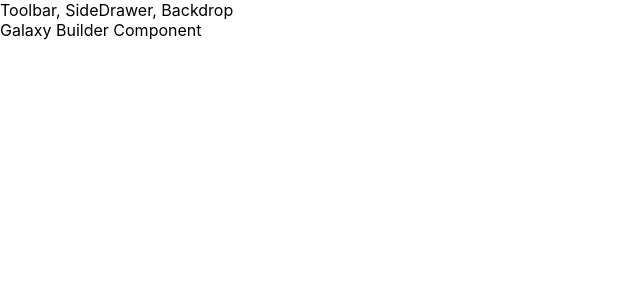
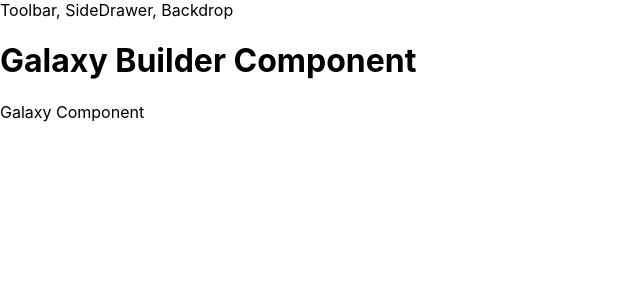
Before and after one commit to mcheng09/react-galaxy-builder, a React app: page / in a window 1280 px wide. Shown: the top 300 px of the page, without its empty margins (0-640 px from the left). Built offline with nearby package versions, Linux system fonts and the light colour scheme.

Commit message:
updates(GalaxyBuilder): imports Galaxy

```diff
--- a/src/containers/GalaxyBuilder/GalaxyBuilder.js
+++ b/src/containers/GalaxyBuilder/GalaxyBuilder.js
@@ -1,9 +1,14 @@
 import React, { Component } from 'react';
+
+import Galaxy from '../../components/Galaxy/Galaxy'
 
 class GalaxyBuilder extends Component {
   render () {
     return (
-      <div>Galaxy Builder Component</div>
+        <div>
+          <h1>Galaxy Builder Component</h1>
+          <Galaxy />
+        </div>
     )
   }
 }
```
